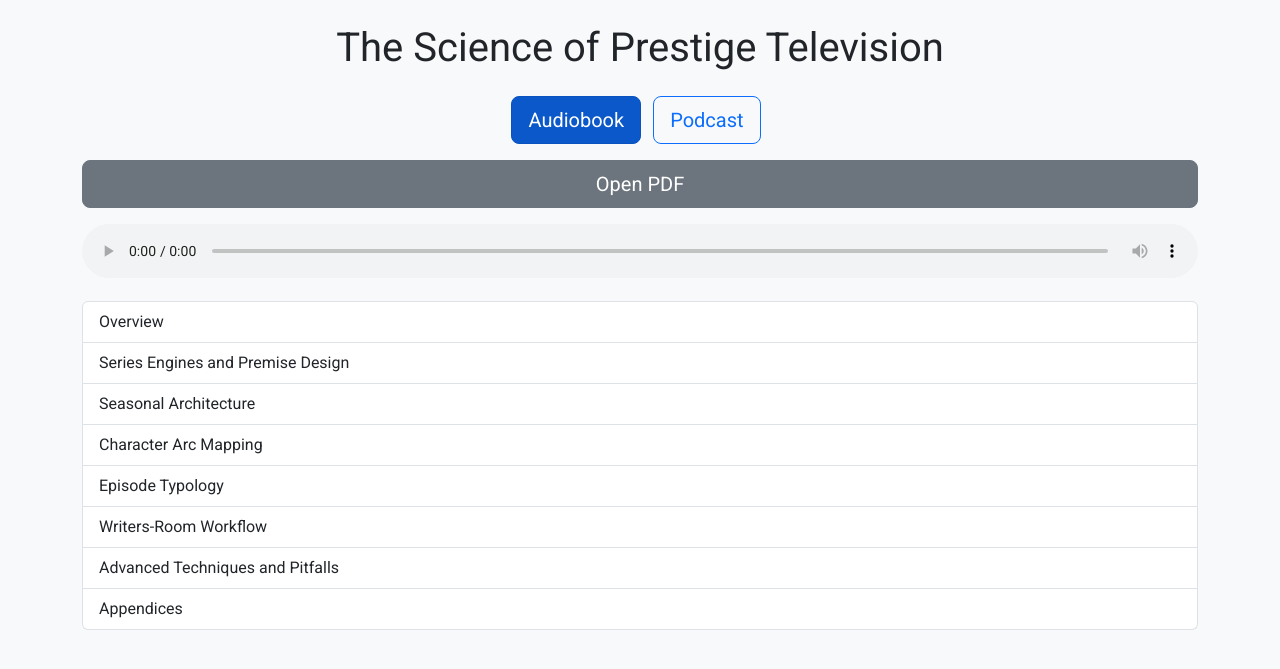
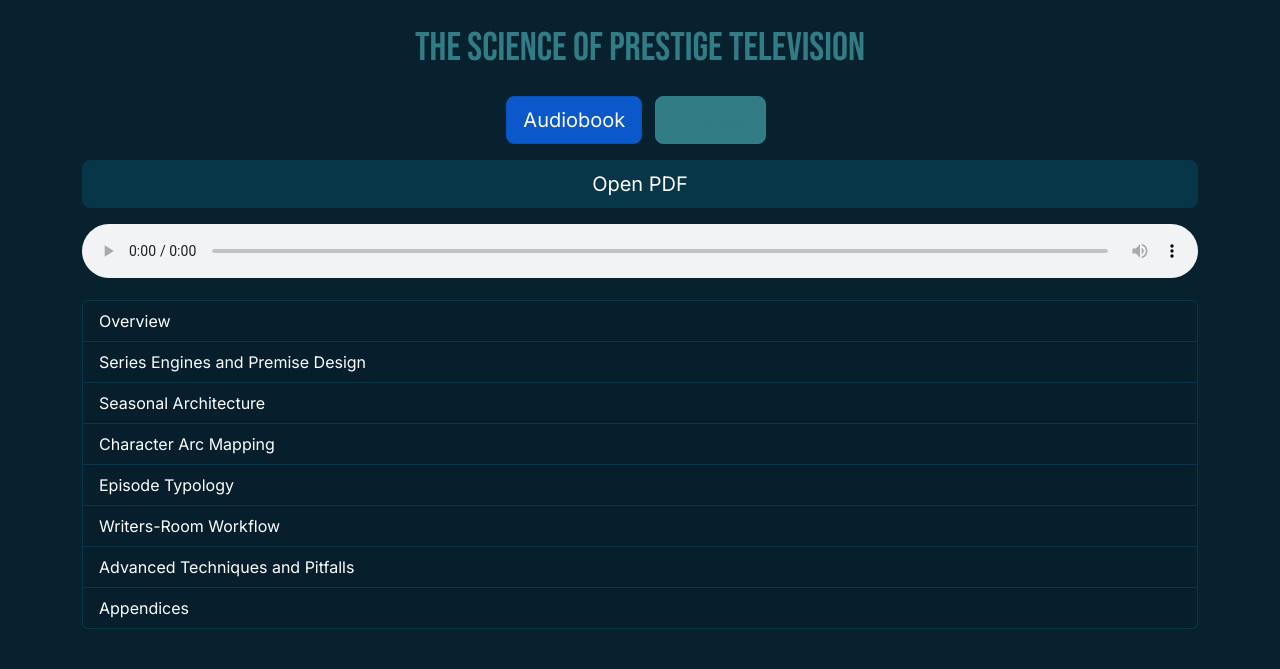
Before and after one commit to myk410/advanced_writing, a Flask app: page / in a window 1280 px wide. Shown: the top 669 px of the page. Run offline with Flask 3, Linux system fonts and the light colour scheme; data that the repository does not hold is empty.

Commit message:
style: apply new color palette and fonts

```diff
--- a/static/css/style.css
+++ b/static/css/style.css
@@ -1,14 +1,32 @@
-@import url('https://fonts.googleapis.com/css2?family=Roboto:wght@400;700&display=swap');
+@import url('https://fonts.googleapis.com/css2?family=Bebas+Neue&family=Inter:wght@400;700&display=swap');
 
 :root {
-    --bs-primary: #4a90e2;
+    --color-bg: #07212F;
+    --color-bg-variant1: #071F2D;
+    --color-bg-variant2: #082230;
+    --color-accent: #327C85;
+    --color-accent-dark: #083649;
+    --color-accent-muted: #1D5A67;
+    --bs-primary: var(--color-accent);
+    --bs-secondary: var(--color-accent-dark);
 }
 
 body {
-    background-color: #f8f9fa;
-    color: #212529;
-    font-family: 'Roboto', sans-serif;
+    background-color: var(--color-bg);
+    color: #ffffff;
+    font-family: 'Inter', sans-serif;
     text-align: center;
+}
+
+h1 {
+    font-family: 'Bebas Neue', sans-serif;
+    text-transform: uppercase;
+    color: var(--color-accent);
+}
+
+.subtitle {
+    font-family: 'Inter', sans-serif;
+    color: var(--color-accent-muted);
 }
 
 ul {
@@ -23,12 +41,38 @@ ul {
     margin-right: 0.5rem;
 }
 
+.btn-primary,
+.btn-outline-primary {
+    --bs-btn-bg: var(--color-accent);
+    --bs-btn-border-color: var(--color-accent);
+    --bs-btn-hover-bg: var(--color-accent-dark);
+    --bs-btn-hover-border-color: var(--color-accent-dark);
+}
+
+.btn-outline-primary {
+    --bs-btn-color: var(--color-accent);
+    --bs-btn-hover-color: #ffffff;
+}
+
+.btn-secondary {
+    --bs-btn-bg: var(--color-accent-dark);
+    --bs-btn-border-color: var(--color-accent-dark);
+    --bs-btn-hover-bg: var(--color-accent-muted);
+    --bs-btn-hover-border-color: var(--color-accent-muted);
+}
+
 .section-list {
     display: none;
     margin-top: 0.5rem;
 }
 
+.list-group-item {
+    background-color: var(--color-bg-variant1);
+    color: #ffffff;
+    border-color: var(--color-accent-dark);
+}
+
 .playing {
-    background-color: #e7f1ff;
-    border-color: var(--bs-primary);
+    background-color: var(--color-bg-variant2);
+    border-color: var(--color-accent);
 }
--- a/templates/index.html
+++ b/templates/index.html
@@ -10,7 +10,7 @@
     >
     <link rel="stylesheet" href="{{ url_for('static', filename='css/style.css') }}">
 </head>
-<body class="bg-light text-center">
+<body class="text-center">
     <div class="container py-4">
         <h1 class="mb-4">{{ book_title }}</h1>
         <div id="tabs" class="mb-3">
```
